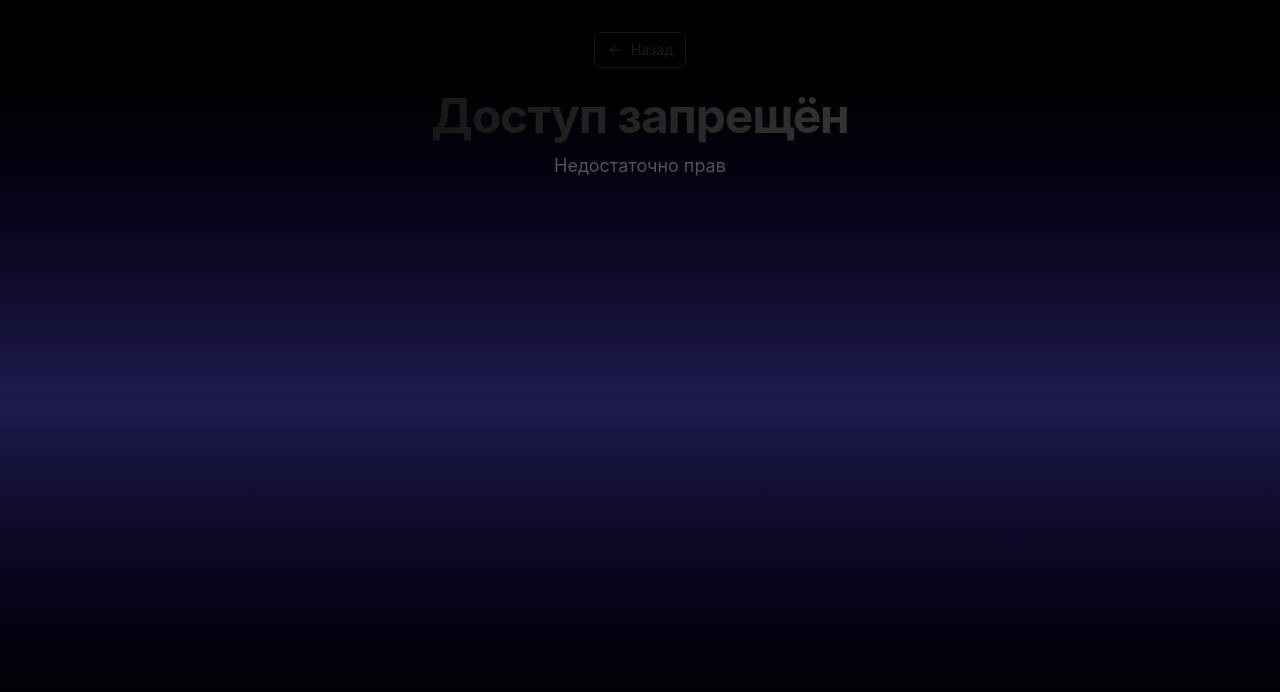
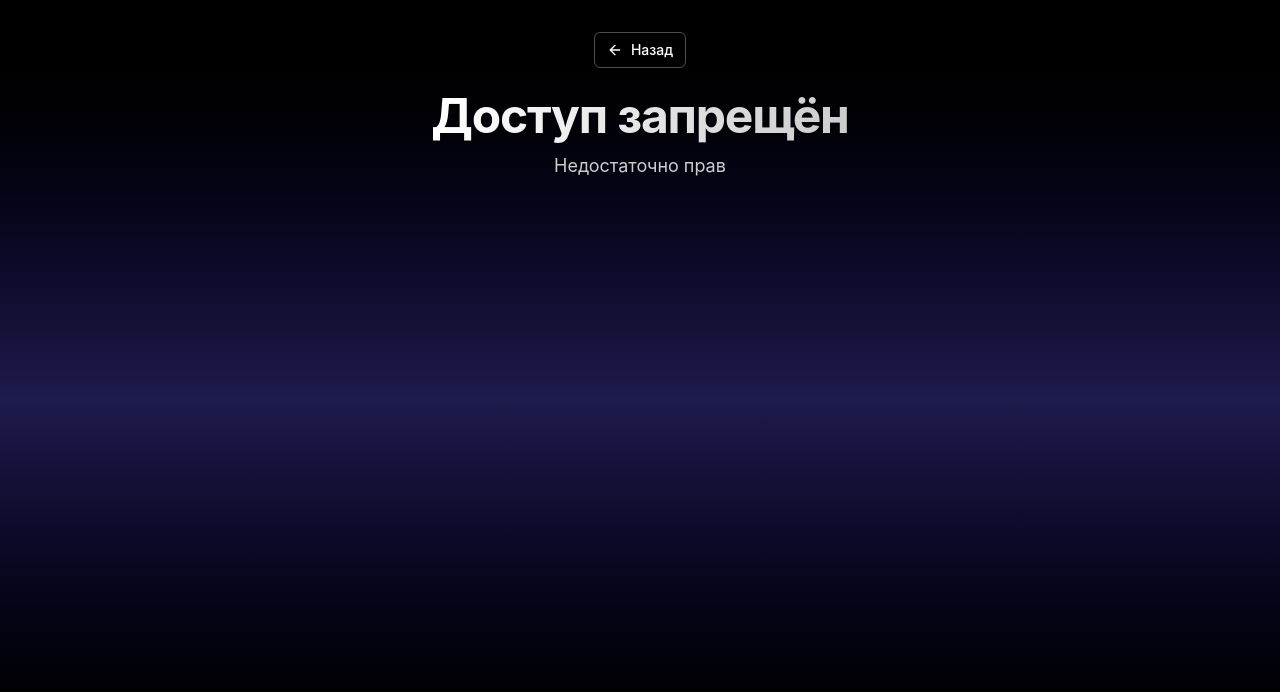
Before and after one commit to VyacheslavTechnik/santera.toxica, a Next.js app: page /admin in a window 1280 px wide. Shown: the top 692 px of the page. Built offline with nearby package versions, Linux system fonts and the light colour scheme; no server answers.

Commit message:
ui(admin): improve desktop visibility  white text, gradient bg, high-contrast topic buttons

```diff
--- a/src/app/admin/page.tsx
+++ b/src/app/admin/page.tsx
@@ -67,8 +67,8 @@ export default function AdminPage() {
     return (
       <div className="min-h-screen w-full px-4 sm:px-6 md:px-8 py-6 sm:py-8 bg-gradient-to-b from-black via-indigo-950 to-black">
         <div className="mx-auto max-w-5xl">
-          <div className="mb-4 sm:mb-6"><BackButton /></div>
-          <SectionHeader title="Доступ запрещён" subtitle="Недостаточно прав" />
+          <div className="mb-4 sm:mb-6"><BackButton className="text-white border-white/30" /></div>
+          <SectionHeader title="Доступ запрещён" subtitle="Недостаточно прав" light />
         </div>
       </div>
     )
@@ -77,18 +77,18 @@ export default function AdminPage() {
   return (
     <div className="min-h-screen w-full px-4 sm:px-6 md:px-8 py-6 sm:py-8 bg-gradient-to-b from-black via-indigo-950 to-black">
       <div className="mx-auto max-w-5xl">
-        <div className="mb-4 sm:mb-6"><BackButton /></div>
-        <SectionHeader title="Админ‑панель" subtitle="Управление приложением" className="mb-4 sm:mb-6" />
+        <div className="mb-4 sm:mb-6"><BackButton className="text-white border-white/30" /></div>
+        <SectionHeader title="Админ‑панель" subtitle="Управление приложением" className="mb-4 sm:mb-6" light />
         <div className="grid grid-cols-1 sm:grid-cols-2 gap-4 sm:gap-6">
-          <TopicButton href="/admin/users" title="👥 Пользователи" description="Список и карточки" />
-          <TopicButton href="/stats" title="📊 Статистика" description="Активность и энергия" />
-          <TopicButton href="/rituals/today" title="🧘 Ритуалы" description="Проверка практик" />
-          <TopicButton href="/admin/rituals/categories" title="🏷️ Категории ритуалов" description="Список и управление" />
-          <TopicButton href="/admin/affirmations" title="💬 Аффирмации дня" description="Список и управление" />
-          <TopicButton href="/admin/materials" title="📚 Материалы" description="Загрузка и список" />
-          <TopicButton href="/admin/broadcasts" title="📨 Рассылки" description="Отправка сообщений" />
-          <TopicButton href="/admin/roles" title="🔐 Роли и права" description="Список и управление" />
-          <TopicButton href="/admin/roles/assign" title="🧭 Назначение ролей" description="Выбор роли пользователю" />
+          <TopicButton href="/admin/users" title="👥 Пользователи" description="Список и карточки" className="text-white" />
+          <TopicButton href="/stats" title="📊 Статистика" description="Активность и энергия" className="text-white" />
+          <TopicButton href="/rituals/today" title="🧘 Ритуалы" description="Проверка практик" className="text-white" />
+          <TopicButton href="/admin/rituals/categories" title="🏷️ Категории ритуалов" description="Список и управление" className="text-white" />
+          <TopicButton href="/admin/affirmations" title="💬 Аффирмации дня" description="Список и управление" className="text-white" />
+          <TopicButton href="/admin/materials" title="📚 Материалы" description="Загрузка и список" className="text-white" />
+          <TopicButton href="/admin/broadcasts" title="📨 Рассылки" description="Отправка сообщений" className="text-white" />
+          <TopicButton href="/admin/roles" title="🔐 Роли и права" description="Список и управление" className="text-white" />
+          <TopicButton href="/admin/roles/assign" title="🧭 Назначение ролей" description="Выбор роли пользователю" className="text-white" />
         </div>
       </div>
     </div>
--- a/src/components/ui/section-header.tsx
+++ b/src/components/ui/section-header.tsx
@@ -3,16 +3,19 @@
 import * as React from "react"
 import { cn } from "@/lib/utils"
 
-export function SectionHeader({ title, subtitle, className }: { title: string; subtitle?: string; className?: string }) {
+export function SectionHeader({ title, subtitle, className, light }: { title: string; subtitle?: string; className?: string; light?: boolean }) {
   return (
     <div className={cn("w-full text-center", className)}>
       <h1 className="text-3xl sm:text-4xl md:text-5xl font-bold tracking-tight">
-        <span className="bg-clip-text text-transparent bg-gradient-to-r from-neutral-900 to-neutral-700/80 dark:from-white dark:to-white/80">
+        <span className={cn(
+          "bg-clip-text text-transparent bg-gradient-to-r",
+          light ? "from-white to-white/80" : "from-neutral-900 to-neutral-700/80 dark:from-white dark:to-white/80",
+        )}>
           {title}
         </span>
       </h1>
       {subtitle ? (
-        <p className="mt-3 text-sm sm:text-base md:text-lg text-neutral-600 dark:text-neutral-400">
+        <p className={cn("mt-3 text-sm sm:text-base md:text-lg", light ? "text-white/80" : "text-neutral-600 dark:text-neutral-400") }>
           {subtitle}
         </p>
       ) : null}
```
